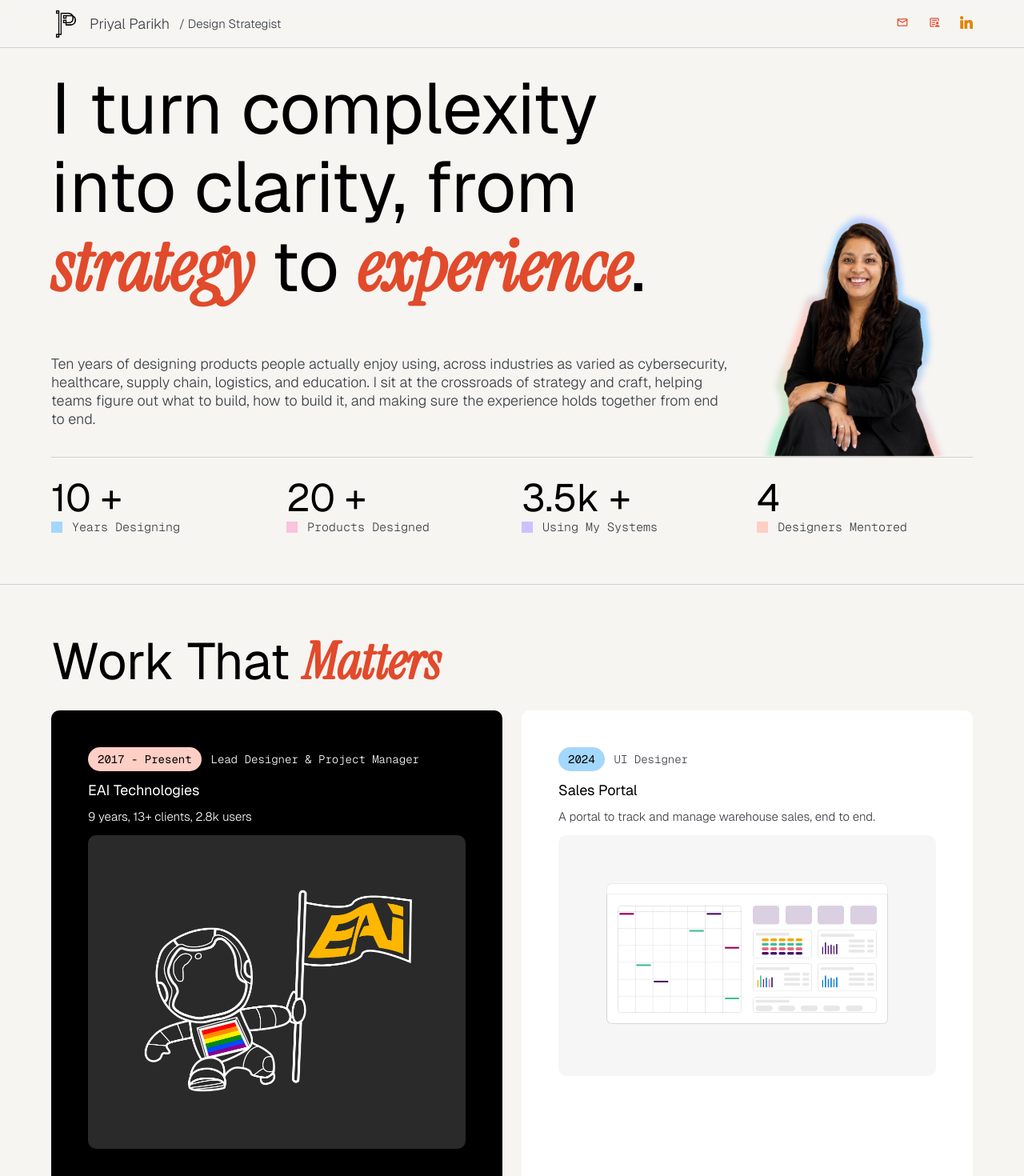
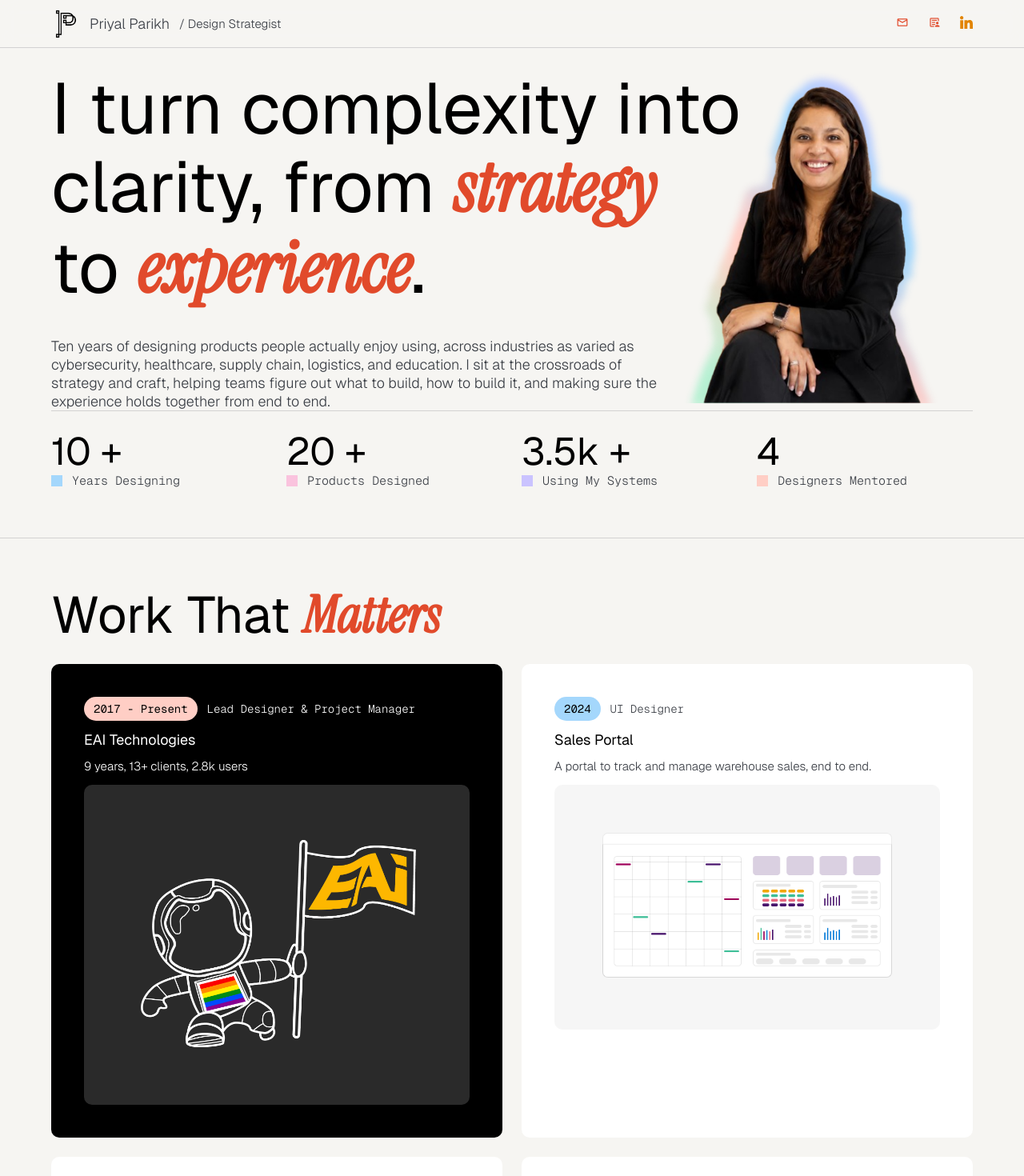
Before and after one commit to parikhpriyal/priyalparikh.com, an Angular app: page / in a window 1280 px wide. Shown: the top 1470 px of the page at 80% size. Built offline with nearby package versions, Linux system fonts and the light colour scheme.

Commit message:
photo update

```diff
--- a/src/app/home/home.html
+++ b/src/app/home/home.html
@@ -1,13 +1,11 @@
 <main>
   <!-- homepage -->
   <section id="home">
-    <div class="flex items-end">
-      <div class="grid-1 pb-5">
+      <div>
+        <img src="./img/Priyal-Parikh.svg" alt="self">
         <h1>I turn complexity into clarity, from <em class="serif text-tomato">strategy</em> to <em class="serif text-tomato">experience</em>.</h1>
         <p class="pt-5">Ten years of designing products people actually enjoy using, across industries as varied as cybersecurity, healthcare, supply chain, logistics, and education. I sit at the crossroads of strategy and craft, helping teams figure out what to build, how to build it, and making sure the experience holds together from end to end.</p>
       </div>
-      <img src="./img/Priyal-Parikh.svg" alt="self">
-    </div>
       <hr />
       <ul class="grid-4 gap-2 pt-3">
           <li>
--- a/src/app/home/home.scss
+++ b/src/app/home/home.scss
@@ -14,6 +14,9 @@ section {
       width: 35%;
       height: auto;
       float: right;
+      shape-outside: url('../../../public/img/Priyal-Parikh.svg');
+      shape-image-threshold: 0.5;
+      shape-margin: 1.5em;
     }
 
     .grid-4 {
@@ -31,13 +34,15 @@ section {
   }
 
   .card {
+    --angle: 0deg;
     cursor: pointer;
-    border: 10px solid transparent;
+    border: 5px solid transparent;
 
     &:hover {
       border-color: vars.$tomato;
       // border-image-slice: 1;
-      // border-image-source: linear-gradient(45deg,rgba(182, 240, 210, 1), rgba(164, 215, 252, 1), rgba(255, 206, 197, 1), rgba(202, 195, 255, 1));
+      // border-image-source: linear-gradient(var(--angle),rgba(182, 240, 210, 1), rgba(164, 215, 252, 1), rgba(255, 206, 197, 1), rgba(202, 195, 255, 1));
+      // animation: rotate 10s linear infinite;
     }
 
     .bg-bg-gray {
@@ -51,6 +56,18 @@ section {
       width: 100%;
     }
   }
+}
+
+@keyframes rotate {
+  to {
+    --angle: 360deg;
+  }
+}
+
+@property --angle {
+  syntax: '<angle>';
+  initial-value: 0deg;
+  inherits: false;
 }
 
 #about {
```
